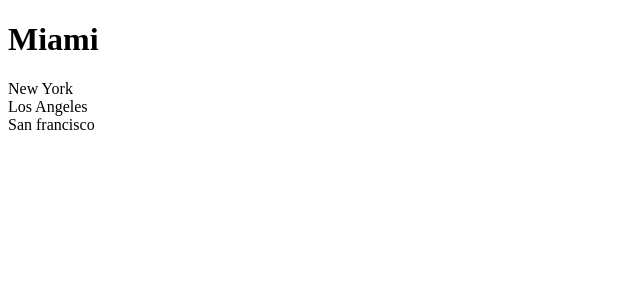
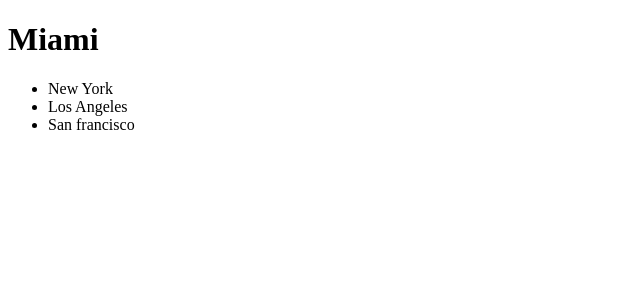
Before and after one commit to colonelagbo/react-app, a React (Vite) app: page / in a window 1280 px wide. Shown: the top 300 px of the page, without its empty margins (0-640 px from the left). Built offline with nearby package versions, Linux system fonts and the light colour scheme.

Commit message:
css modules

```diff
--- a/src/components/ListGroup/ListGroup.tsx
+++ b/src/components/ListGroup/ListGroup.tsx
@@ -1,5 +1,5 @@
 import { useState } from "react";
-import "./ListGroup.css";
+import styles from "./ListGroup.module.css";
 
 interface props {
   items: string[];
@@ -14,7 +14,7 @@ function ListGroup({ items, heading, onSelectItem }: props) {
     <>
       <h1>{heading}</h1>
       {items.length === 0 && <p>No item found</p>}
-      <ul className="list-group">
+      <ul className={[styles.listGroup, styles.container].join(" ")}>
         {items.map((item, index) => (
           <li
             className={
```
Also changed, not shown: src/components/ListGroup/ListGroup.module.css (renamed from src/components/ListGroup/ListGroup.css).
